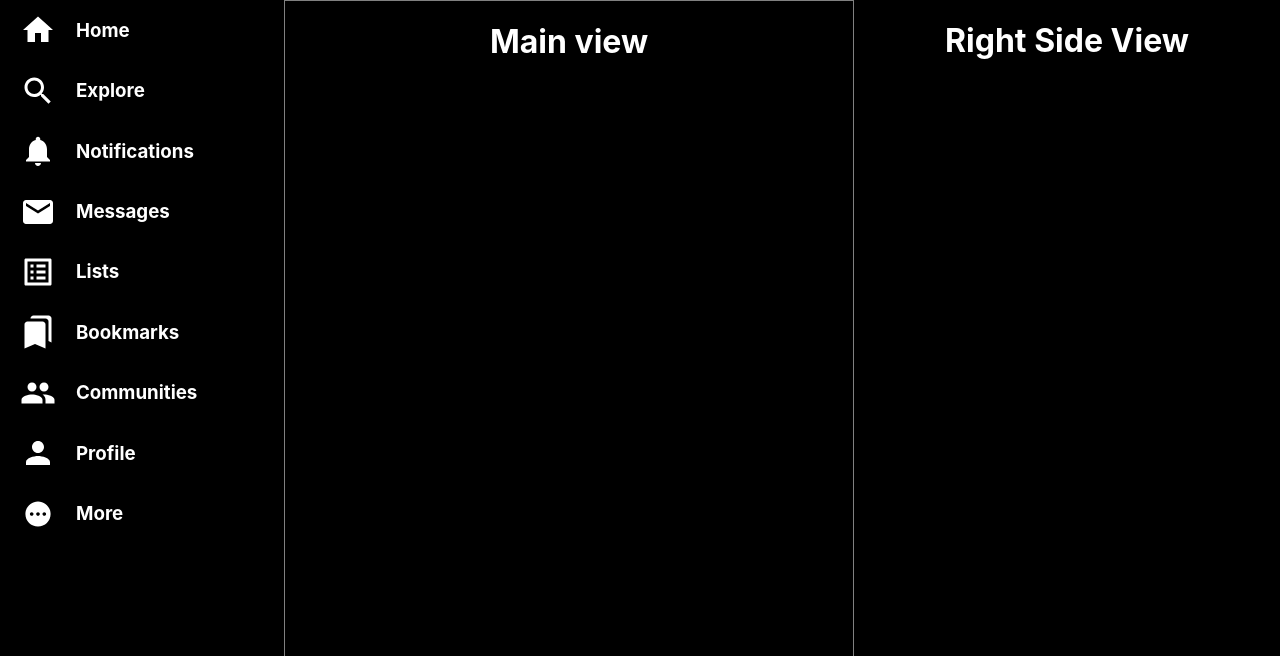
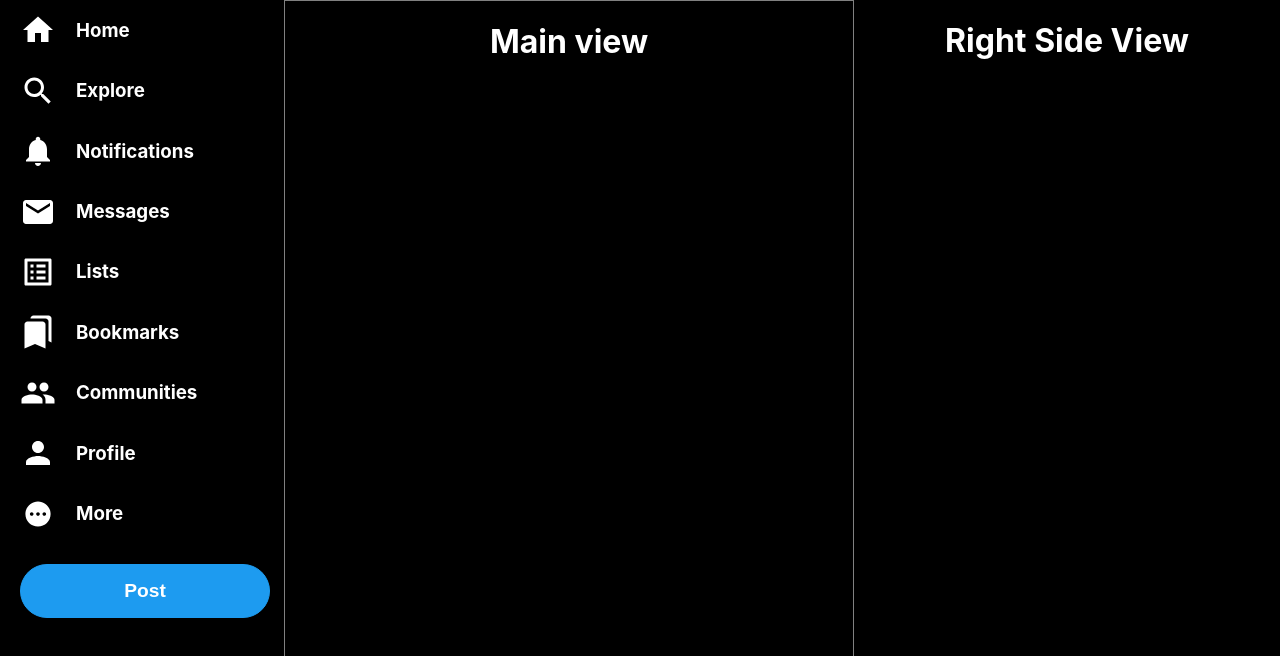
Before and after one commit to ali-ali-ahmad/foothill, a React (Create React App) app in the folder react/react_profile/: page / in a window 1280 px wide. Shown: the top 656 px of the page. Built offline with nearby package versions, Linux system fonts and the light colour scheme.

Commit message:
Post button is displayed under the side nav

```diff
--- /dev/null
+++ b/react/react_profile/src/components/PostBtn.jsx
@@ -0,0 +1,9 @@
+import styles from './PostBtn.module.css';
+
+function PostBtn(props) {
+    return (
+        <input className={styles.postBtn} type='submit' value='Post'/>
+    );
+}
+
+export default PostBtn;
--- /dev/null
+++ b/react/react_profile/src/components/PostBtn.module.css
@@ -0,0 +1,13 @@
+.postBtn {
+    color: white;
+    background-color: #1d9bf0;
+    width: 250px;
+    border-radius: 30px;
+    border: 1px solid #1d9bf0;
+    padding: 15px;
+    font-size: larger;
+    font-weight: 700;
+    margin-top: 20px;
+    margin-left: 20px;
+    float: left;
+}
--- a/react/react_profile/src/views/LeftSidebarView.jsx
+++ b/react/react_profile/src/views/LeftSidebarView.jsx
@@ -1,6 +1,7 @@
 import React from 'react';
 import NavBtn from "../components/NavBtn";
 import { navBtnInfo } from '../data/navBtnInfo';
+import PostBtn from '../components/PostBtn';
 
 
 function LeftSideView(props) {
@@ -15,6 +16,7 @@ function LeftSideView(props) {
                     link={navBtnInfo[key].link}
                 />
             ))}
+            <PostBtn />
         </div>
     );
 }
```
